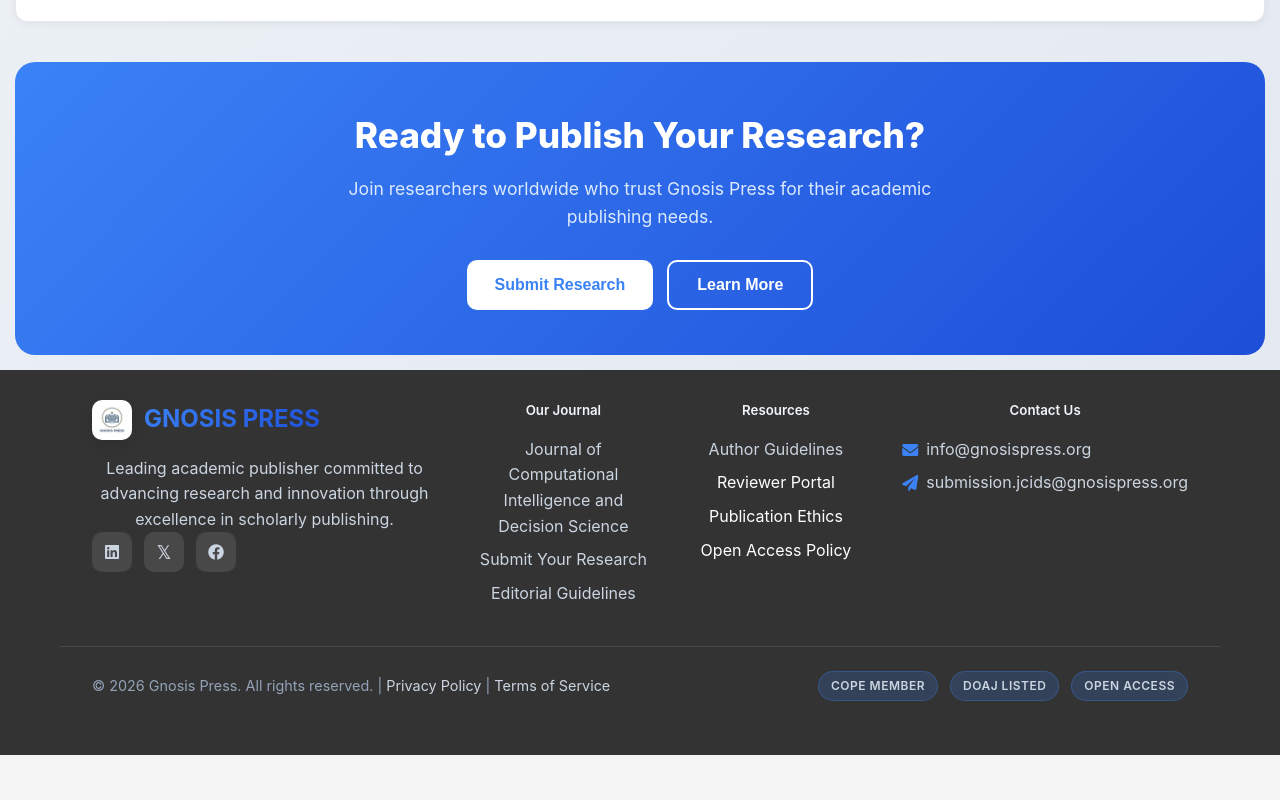
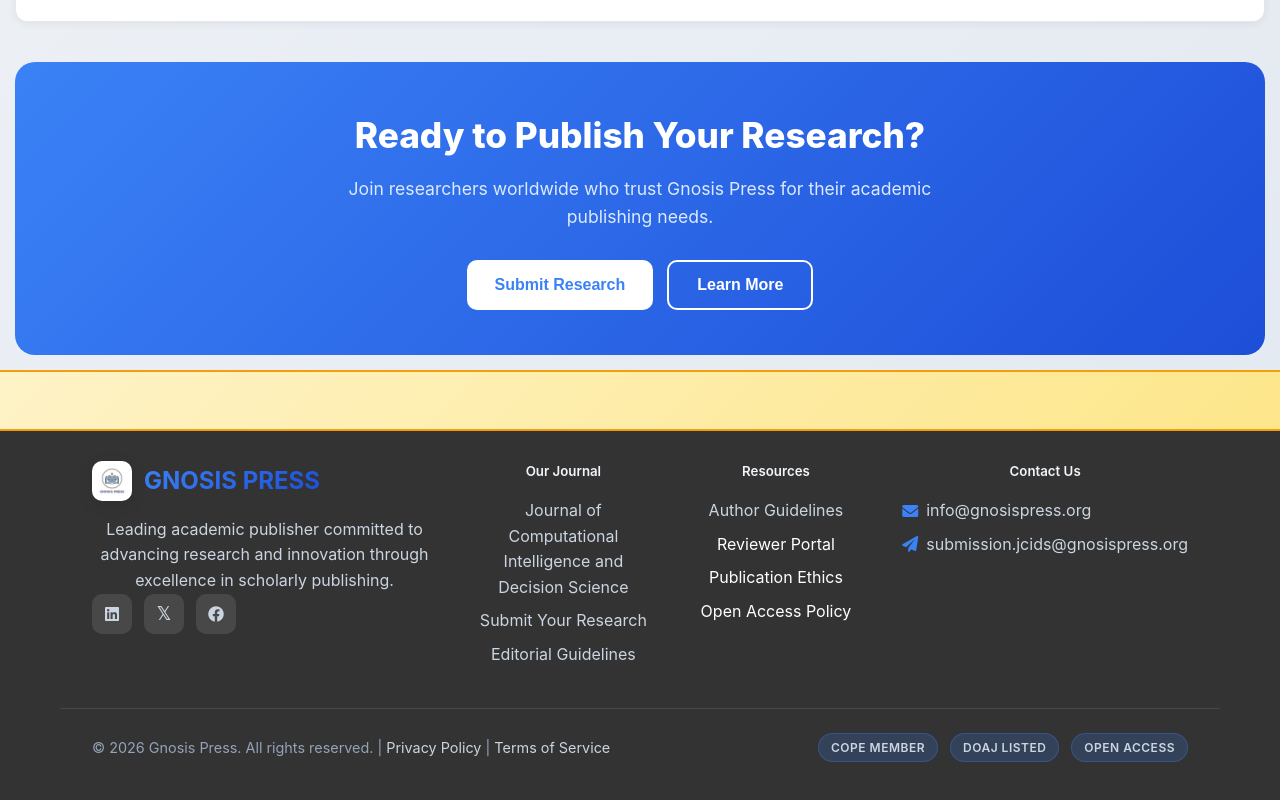
Before and after one commit to Eshan1901/journalwebsite, a React (Vite) app: page / in a window 1280 px wide. Shown: the part 2573-3373 px from the top of the page. Before the commit the page ends 3328 px from the top, so only its background shows below. Built offline with nearby package versions, Linux system fonts and the light colour scheme; the HTML template or start-up script is replaced by a standard one.

Commit message:
Add indexing marquee above footer

```diff
--- a/src/components/Layout.jsx
+++ b/src/components/Layout.jsx
@@ -147,6 +147,23 @@ const Layout = ({ children }) => {
         {children}
       </main>
 
+      {/* Indexing Marquee */}
+      <div style={{
+        background: 'linear-gradient(135deg, #fef3c7 0%, #fde68a 100%)',
+        padding: '12px 0',
+        borderTop: '2px solid #f59e0b',
+        borderBottom: '2px solid #f59e0b',
+        overflow: 'hidden'
+      }}>
+        <marquee behavior="scroll" direction="left" scrollamount="5" style={{
+          fontSize: '1rem',
+          fontWeight: '600',
+          color: '#92400e'
+        }}>
+          INDEXING: YET TO BE UPDATED | Stay tuned for upcoming indexing information
+        </marquee>
+      </div>
+
       <footer className="footer">
         <div className="container">
           <div className="footer-content">
```
